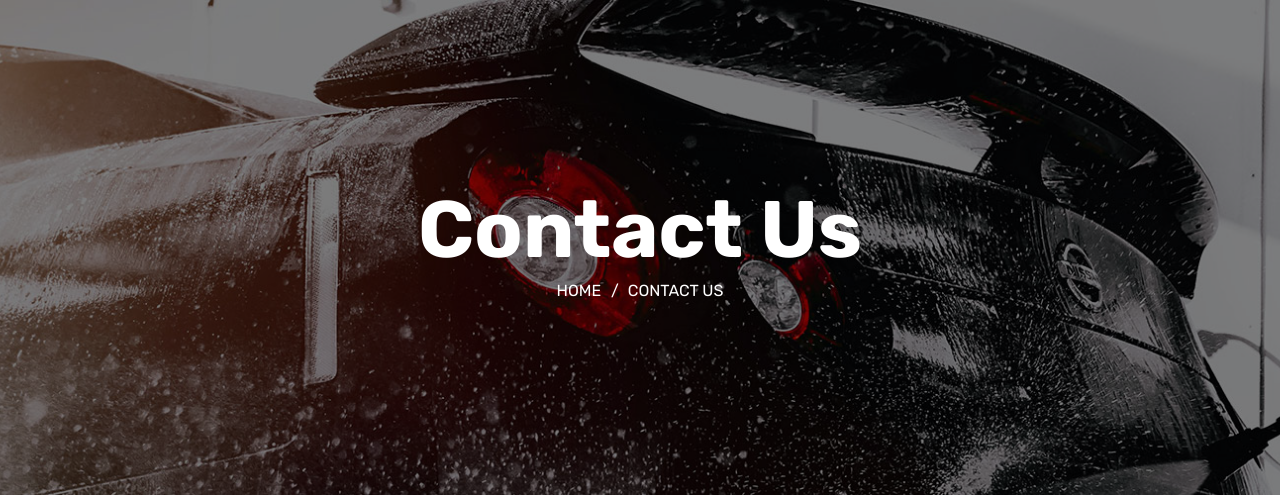
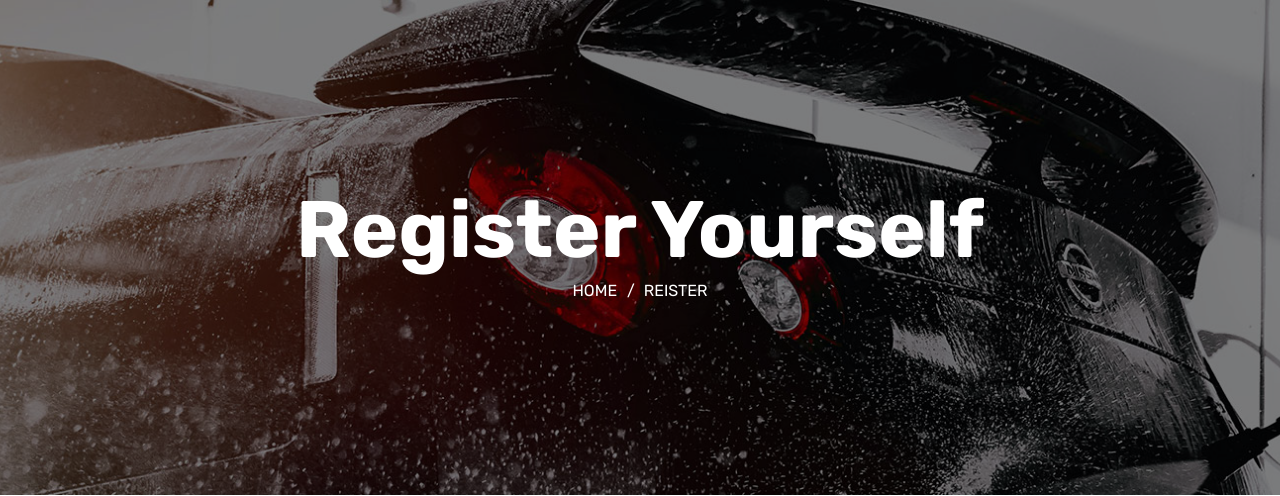
Before and after one commit to zuhaib505/public-facilitation-center, a PHP site: page /public-facilitation-center/register in a window 1280 px wide. Shown: the part 259-755 px from the top of the page. Run offline with PHP 8.4, Linux system fonts and the light colour scheme.

Commit message:
Register Page Modifications

```diff
--- a/inc_pages/register.php
+++ b/inc_pages/register.php
@@ -4,10 +4,10 @@
                 <div class="row justify-content-center">
                     <div class="col-lg-10">
                         <div class="breadcrumbs-content text-center">
-                            <h1>Contact Us</h1>
+                            <h1>Register Yourself</h1>
                             <ul>
                                 <li><a href="#">Home</a></li>
-                                <li class="active">Contact Us</li>
+                                <li class="active">Reister</li>
                             </ul>
                         </div>
                     </div>
```
